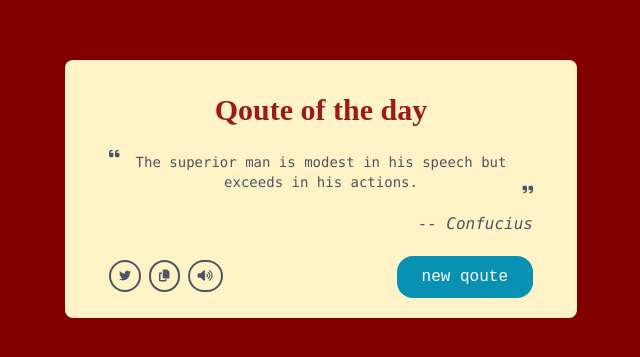
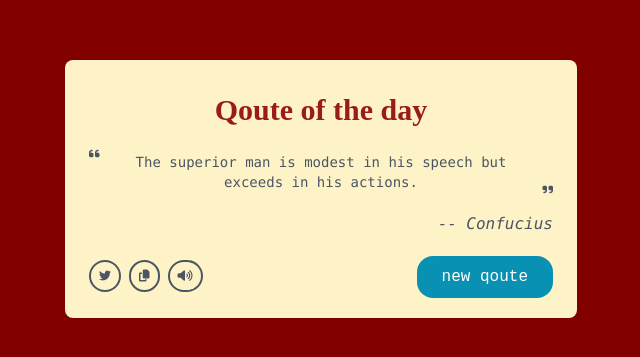
Before and after one commit to manlike-samm/Qoute-Genertor, a website: page src/qoute.html in a window 1280 px wide. Shown: the part 211-568 px from the top of the page, without its empty margins (319-959 px from the left). Drawn offline with Linux system fonts and the light colour scheme.

Commit message:
css update
-added x paddings to the body tag using instyle method

```diff
--- a/src/qoute.html
+++ b/src/qoute.html
@@ -8,9 +8,9 @@
   <link rel="stylesheet" href="https://cdnjs.cloudflare.com/ajax/libs/font-awesome/5.15.3/css/all.min.css"/>
   <script src="https://kit.fontawesome.com/c193472fb0.js" crossorigin="anonymous"></script>
 </head>
-<body class="min-h-screen flex justify-center items-center bg-cyan-700 " style="font-family: 'Poppins'; background-color: maroon;">
+<body class="min-h-screen flex justify-center items-center bg-cyan-700" style="font-family: 'Poppins'; background-color: maroon; padding-right: 10px; padding-left: 10px;">
 
-  <div class="wrapper max-w-lg rounded-lg pt-4 pb-5 px-11  bg-amber-100 text-gray-600">
+  <div class="wrapper max-w-lg rounded-lg pt-4 pb-5 px-6 bg-amber-100 text-gray-600">
     <div class="space-y-4 box-border">
       <h2 class="header mt-4 text-center text-3xl font-semibold text-red-800" style="font-family: 'Lobster';">
         Qoute of the day
--- a/tailwind.config.js
+++ b/tailwind.config.js
@@ -1,6 +1,9 @@
 module.exports = {
   content: ["./src/**/*.{html,js}"],
   theme: {
+    screens: {
+      'mm': '380px',
+    },
     extend: {},
   },
   plugins: [],
```
